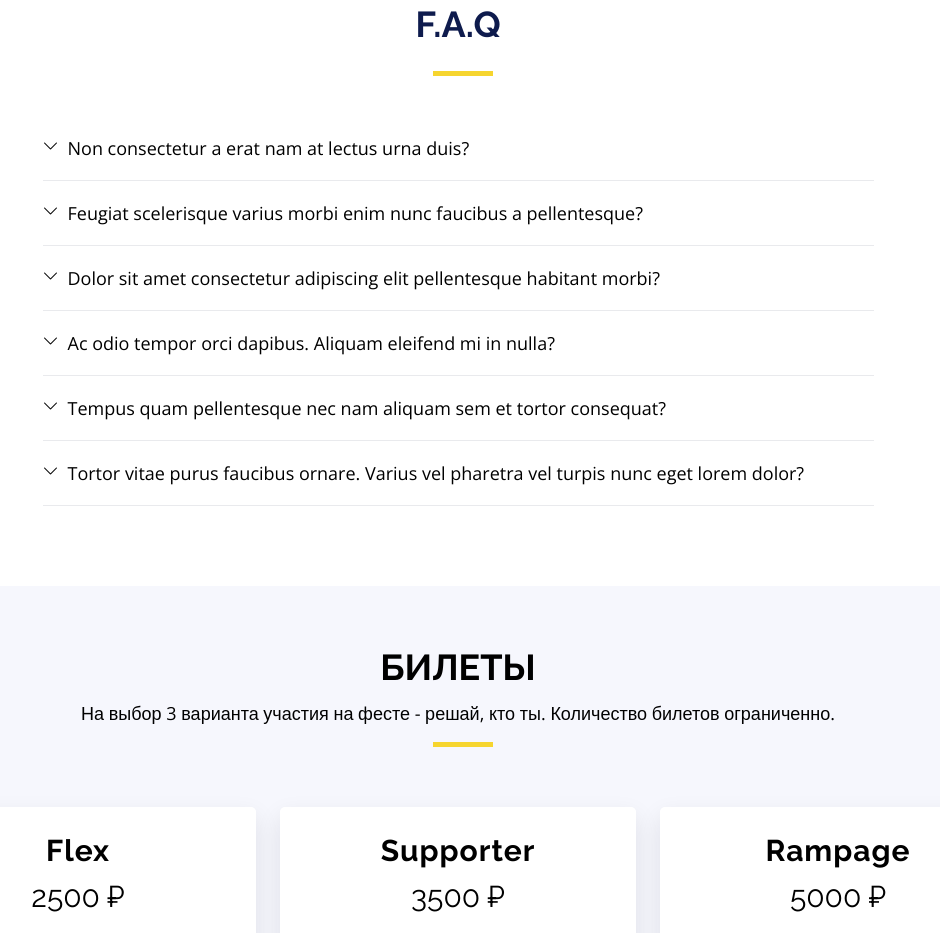
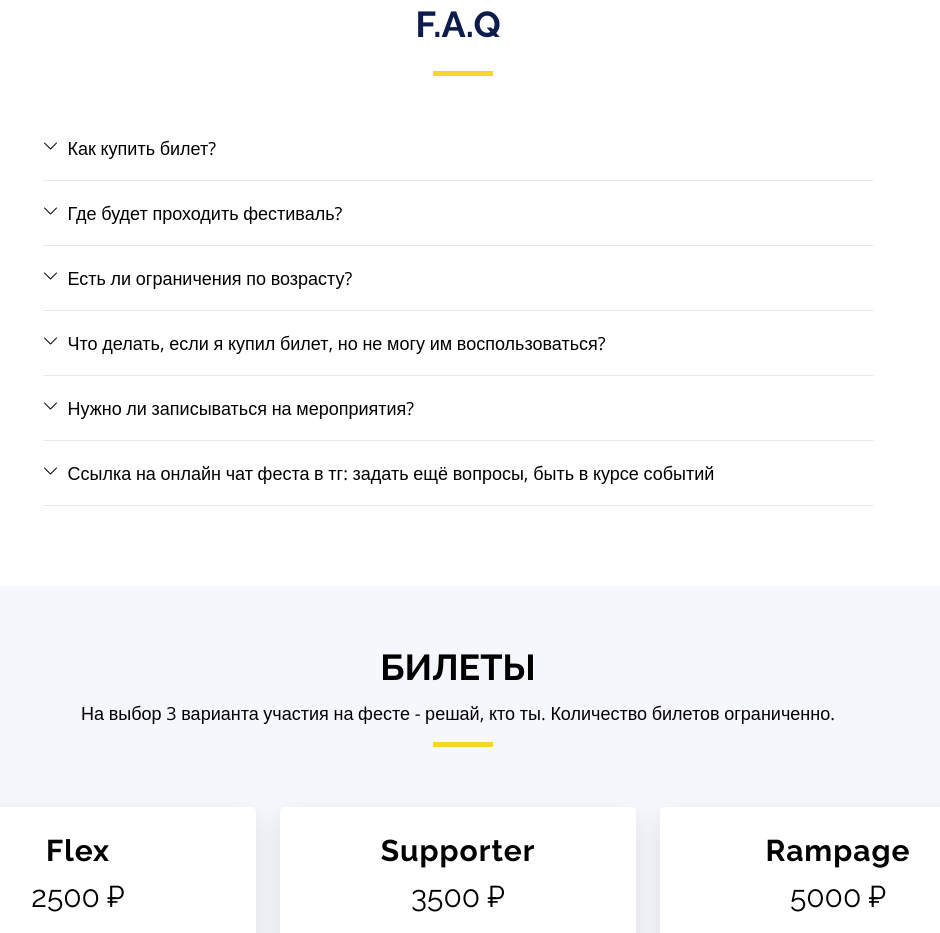
Before and after one commit to NoNameNoMeme/StepAndWind, a website: page index.html in a window 1280 px wide. Shown: the part 4658-5591 px from the top of the page, without its empty margins (182-1122 px from the left). Drawn offline with nearby package versions, Linux system fonts and the light colour scheme.

Commit message:
faq-test

```diff
--- a/index.html
+++ b/index.html
@@ -873,7 +873,7 @@
                     class="collapsed question"
                     href="#faq1"
                   >
-                    Non consectetur a erat nam at lectus urna duis?
+                    Как купить билет?
                     <i class="bi bi-chevron-down icon-show"></i
                     ><i class="bi bi-chevron-up icon-close"></i>
                   </div>
@@ -893,8 +893,7 @@
                     href="#faq2"
                     class="collapsed question"
                   >
-                    Feugiat scelerisque varius morbi enim nunc faucibus a
-                    pellentesque? <i class="bi bi-chevron-down icon-show"></i
+                    Где будет проходить фестиваль? <i class="bi bi-chevron-down icon-show"></i
                     ><i class="bi bi-chevron-up icon-close"></i>
                   </div>
                   <div id="faq2" class="collapse" data-bs-parent=".faq-list">
@@ -915,8 +914,7 @@
                     href="#faq3"
                     class="collapsed question"
                   >
-                    Dolor sit amet consectetur adipiscing elit pellentesque
-                    habitant morbi? <i class="bi bi-chevron-down icon-show"></i
+                    Есть ли ограничения по возрасту? <i class="bi bi-chevron-down icon-show"></i
                     ><i class="bi bi-chevron-up icon-close"></i>
                   </div>
                   <div id="faq3" class="collapse" data-bs-parent=".faq-list">
@@ -937,7 +935,7 @@
                     href="#faq4"
                     class="collapsed question"
                   >
-                    Ac odio tempor orci dapibus. Aliquam eleifend mi in nulla?
+                    Что делать, если я купил билет, но не могу им воспользоваться?
                     <i class="bi bi-chevron-down icon-show"></i
                     ><i class="bi bi-chevron-up icon-close"></i>
                   </div>
@@ -959,8 +957,7 @@
                     href="#faq5"
                     class="collapsed question"
                   >
-                    Tempus quam pellentesque nec nam aliquam sem et tortor
-                    consequat? <i class="bi bi-chevron-down icon-show"></i
+                    Нужно ли записываться на мероприятия? <i class="bi bi-chevron-down icon-show"></i
                     ><i class="bi bi-chevron-up icon-close"></i>
                   </div>
                   <div id="faq5" class="collapse" data-bs-parent=".faq-list">
@@ -980,8 +977,7 @@
                     href="#faq6"
                     class="collapsed question"
                   >
-                    Tortor vitae purus faucibus ornare. Varius vel pharetra vel
-                    turpis nunc eget lorem dolor?
+                    Ссылка на онлайн чат феста в тг: задать ещё вопросы, быть в курсе событий
                     <i class="bi bi-chevron-down icon-show"></i
                     ><i class="bi bi-chevron-up icon-close"></i>
                   </div>
```
